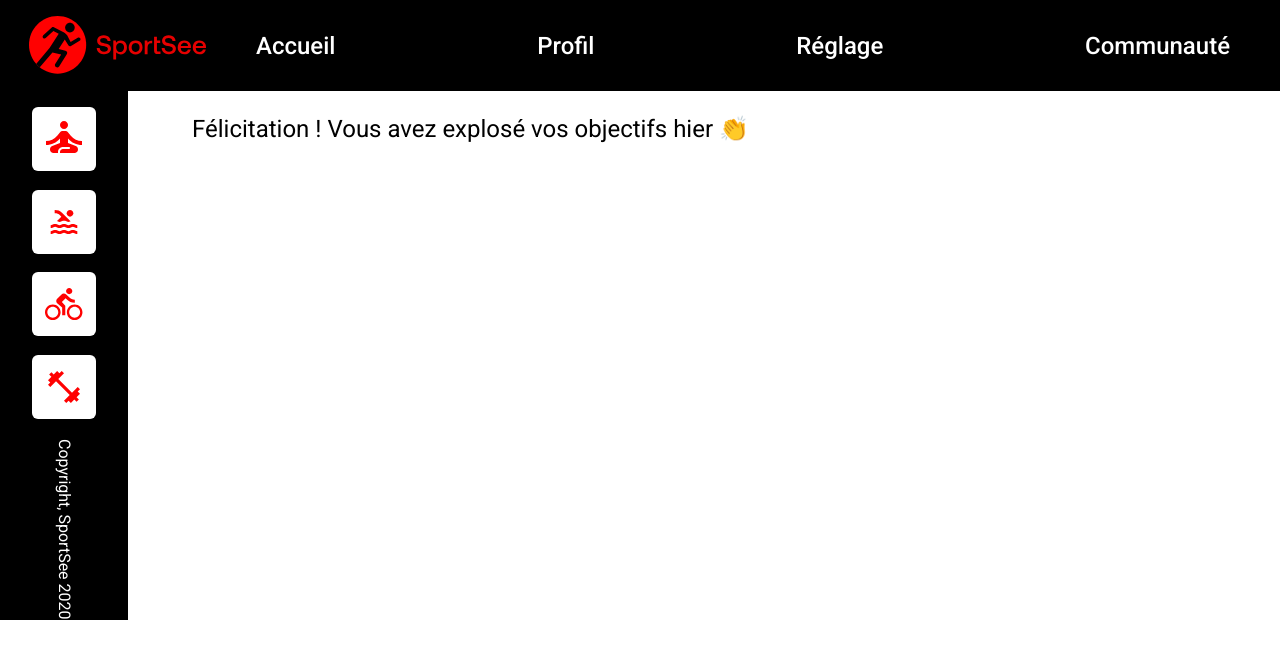
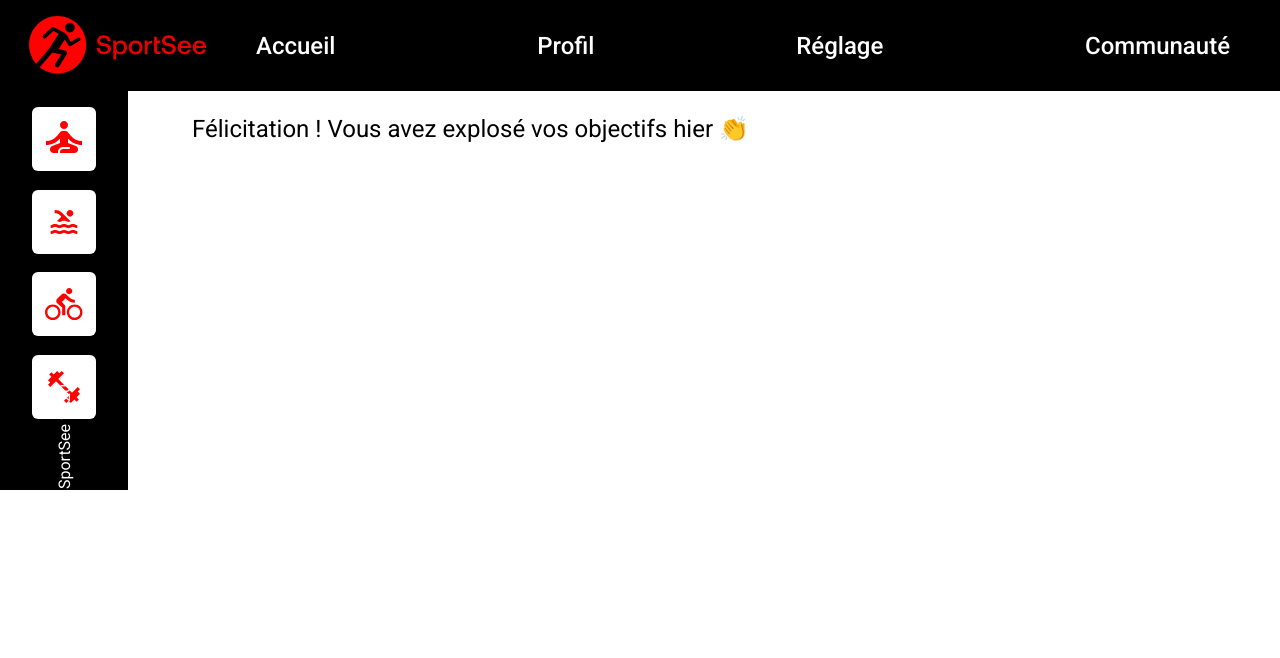
Before and after one commit to Anlp33/Anne-laure-POIRE_12_07042022, a React (Create React App) app: page /dashboard/12 in a window 1280 px wide. Shown: the top 658 px of the page. Built offline with nearby package versions, Linux system fonts and the light colour scheme; no server answers.

Commit message:
Add files via upload

```diff
--- a/src/styles/index.css
+++ b/src/styles/index.css
@@ -31,7 +31,8 @@ body {
   justify-content: space-between;
 }
 .navbar_vertical p {
-  writing-mode: vertical-lr;
+  transform: rotate(-90deg);
+  width: 200px;
 }
 /* Dashboard*/
 
@@ -150,12 +151,9 @@ body {
   height: 235px;
   width: 230px;
 }
-.linearChart_legend p {
+.linearChart_legend {
   font-size: 15px;
   font-weight: 500;
-  color: #ffffff;
-  opacity: 0.5;
-  padding: 20px 40px 0px;
 }
 
 .custom-tooltip-LinearChart {
```
